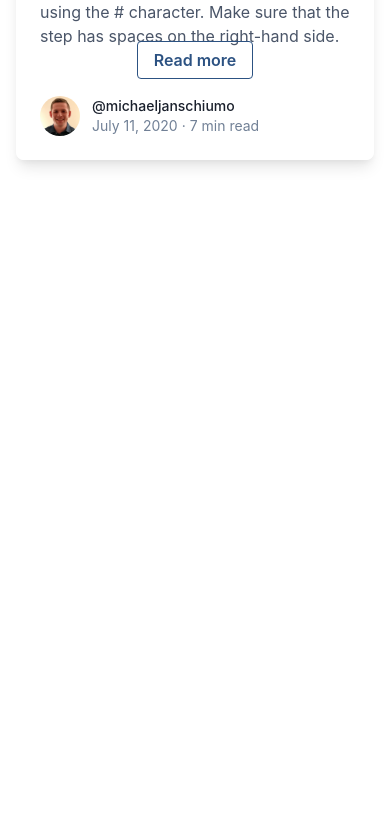
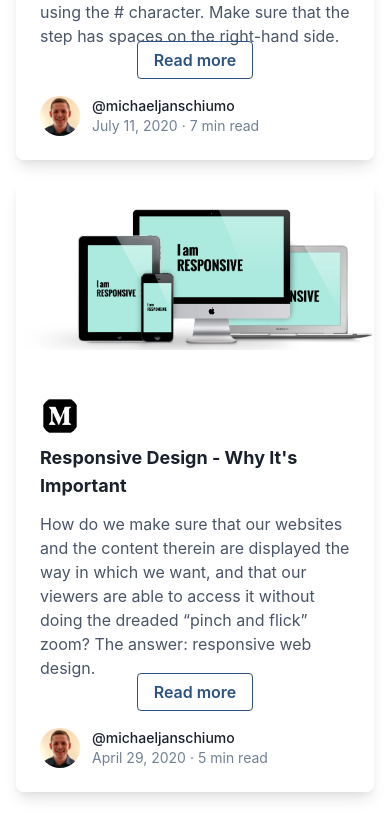
Before and after one commit to MichaelSchiumo/mjs-portfolio, a React (Create React App) app in the folder mjsportfolio/: page /blog in a window 390 px wide. Shown: the part 2604-3442 px from the top of the page. Before the commit the page ends 2844 px from the top, so only its background shows below. Built offline with nearby package versions, Linux system fonts and the light colour scheme.

Commit message:
added responsive design

```diff
--- a/mjsportfolio/src/components/Blog.js
+++ b/mjsportfolio/src/components/Blog.js
@@ -5,6 +5,7 @@ import awsCert from '../images/blog/awsCert.jpg';
 import psm from '../images/blog/psm-logo.png';
 import gitFlow from '../images/blog/github-flow.jpg';
 import staircase from '../images/blog/staircase.jpg';
+import responsive from '../images/blog/responsive.jpg';
 
 const Blog = () => {
   return (
@@ -306,6 +307,76 @@ const Blog = () => {
               </div>
             </div>
           </div>
+          <div class='flex flex-col rounded-lg shadow-lg overflow-hidden'>
+            <div class='flex-shrink-0'>
+              <img class='h-48 w-full object-contain' src={responsive} alt='' />
+            </div>
+            <div class='flex-1 bg-white p-6 flex flex-col justify-between hover:bg-gray-300'>
+              <div class='flex-1'>
+                <div class='flex-shrink-0'>
+                  <a href='https://medium.com/@michaeljanschiumo'>
+                    <img
+                      class='h-10 w-10 rounded-full hover:bg-gray-800'
+                      src={medium}
+                      alt=''
+                    />
+                  </a>
+                </div>
+                <div href='#' class='block'>
+                  <h3 class='mt-2 text-lg leading-7 font-bold text-gray-900'>
+                    Responsive Design - Why It's Important
+                  </h3>
+                  <p class='mt-3 text-base leading-6 text-gray-700'>
+                    How do we make sure that our websites and the content
+                    therein are displayed the way in which we want, and that our
+                    viewers are able to access it without doing the dreaded
+                    “pinch and flick” zoom? The answer: responsive web design.
+                  </p>
+                </div>
+              </div>
+              <div className='text-center lg:mt-6'>
+                <a
+                  className='
+                bg-transparent
+                hover:bg-gray-800
+                text-blue-800
+                font-semibold
+                hover:text-white
+                py-2
+                px-4
+                border
+                border-blue-800
+                hover:border-transparent
+                rounded'
+                  href='https://medium.com/@michaeljanschiumo/responsive-web-design-why-its-important-bdc5f6ad81c2?sk=1618297f959ce3fea9d7f2091267b3e8'
+                >
+                  Read more
+                </a>
+              </div>
+              <div class='mt-6 flex items-center'>
+                <div class='flex-shrink-0'>
+                  <a href='https://medium.com/@michaeljanschiumo'>
+                    <img class='h-10 w-10 rounded-full' src={headshot} alt='' />
+                  </a>
+                </div>
+                <div class='ml-3'>
+                  <p class='text-sm leading-5 font-medium text-gray-900'>
+                    <a
+                      href='https://medium.com/@michaeljanschiumo'
+                      class='hover:underline'
+                    >
+                      @michaeljanschiumo
+                    </a>
+                  </p>
+                  <div class='flex text-sm leading-5 text-gray-600'>
+                    <time datetime='2020-03-16'>April 29, 2020</time>
+                    <span class='mx-1'>&middot;</span>
+                    <span>5 min read</span>
+                  </div>
+                </div>
+              </div>
+            </div>
+          </div>
         </div>
       </div>
     </div>
```
Also changed, not shown: mjsportfolio/src/images/blog/responsive.jpg (added).
